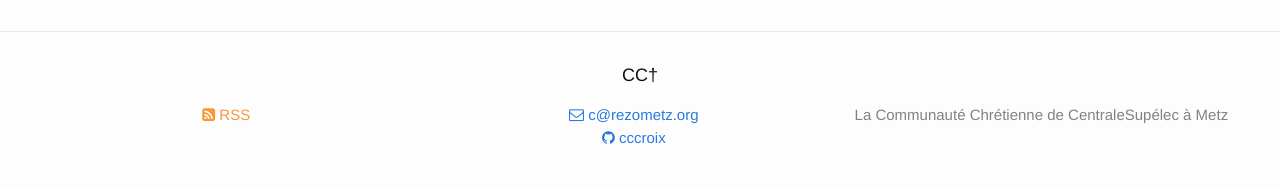
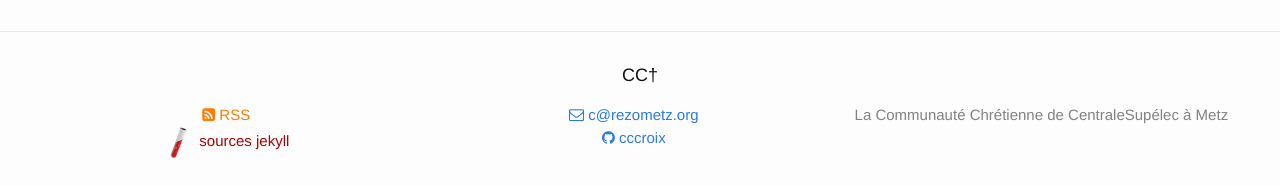
Before and after one commit to cccroix/cccroix.github.io, a Jekyll site: the page built from index.html, in a window 1280 px wide. Shown: the part 1100-1286 px from the top of the page. Built offline with Jekyll 4.4.1, drawn with Linux system fonts in a browser that asks for light colours; nearby versions of some CDN libraries; the list of posts is cut into pages by our own code.

Commit message:
adds a link to the jekyll sources

```diff
--- a/_includes/footer.html
+++ b/_includes/footer.html
@@ -10,6 +10,12 @@
         <ul class="social-media-list">
           <li class="rss-subscribe">
             <a href="{{ "/feed.xml" | prepend: site.baseurl }}"><i class="fa fa-rss-square"></i> RSS</a>
+          </li>
+          <li class="jekyll-source">
+            <a href="https://github.com/{{ site.github_username }}/{{ site.github_repo }}">
+                <img alt="jekyll test-tube" src="{{ '/img/jekyll.ico' | prepend: site.baseurl }}" />
+                sources jekyll
+            </a>
           </li>
         </ul>
       </div>
--- a/_sass/_base.scss
+++ b/_sass/_base.scss
@@ -271,3 +271,10 @@ pre {
 .rss-subscribe a {
     color: $orange-color-rss;
 }
+
+/**
+* Link to the repo
+*/
+.jekyll-source a {
+    color: $red-color-jekyll;
+}
--- a/css/main.scss
+++ b/css/main.scss
@@ -21,7 +21,8 @@ $grey-color:       #828282;
 $grey-color-light: lighten($grey-color, 40%);
 $grey-color-dark:  darken($grey-color, 25%);
 
-$orange-color-rss: #F89838;
+$orange-color-rss: #FF7C00;
+$red-color-jekyll: #AA0000;
 
 // Width of the content area
 $content-width:    800px;
```
Also changed, not shown: img/jekyll.ico (added).
